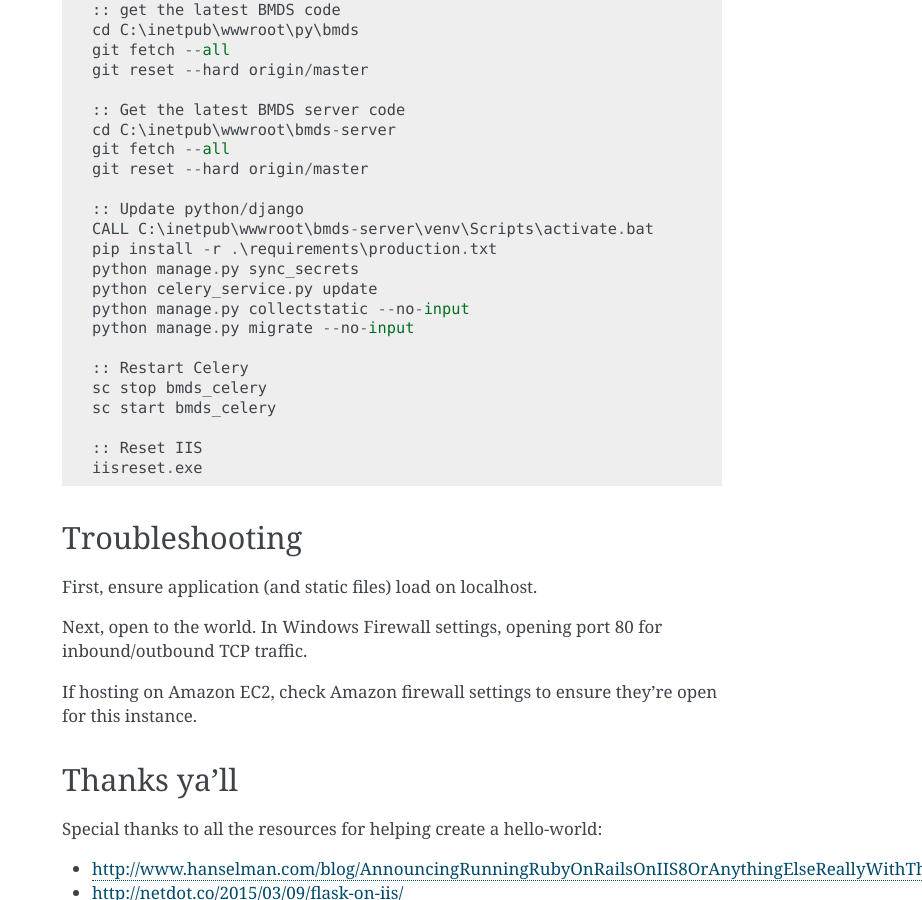
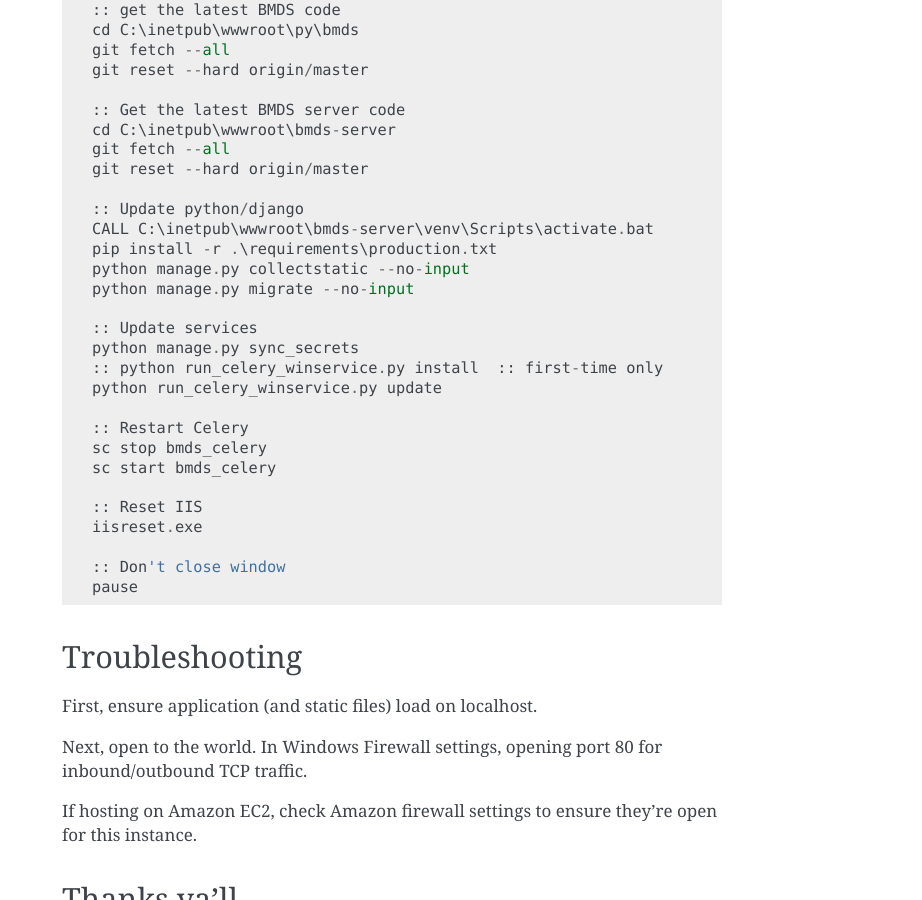
Before and after one commit to shapiromatron/bmds-server, a Sphinx documentation site: the page built from docs/deploying.rst, in a window 1280 px wide and 900 px high, scrolled down 2931 px. Shown: the whole window, without its empty margins (358-1280 px from the left). Built offline with Sphinx 7.4.7, drawn with Linux system fonts in a browser that asks for light colours.

```diff
--- a/docs/deploying.rst
+++ b/docs/deploying.rst
@@ -122,10 +122,13 @@ Create a batch file like this, and run as administrator::
     :: Update python/django
     CALL C:\inetpub\wwwroot\bmds-server\venv\Scripts\activate.bat
     pip install -r .\requirements\production.txt
-    python manage.py sync_secrets
-    python celery_service.py update
     python manage.py collectstatic --no-input
     python manage.py migrate --no-input
+
+    :: Update services
+    python manage.py sync_secrets
+    :: python run_celery_winservice.py install  :: first-time only
+    python run_celery_winservice.py update
 
     :: Restart Celery
     sc stop bmds_celery
@@ -133,6 +136,9 @@ Create a batch file like this, and run as administrator::
 
     :: Reset IIS
     iisreset.exe
+
+    :: Don't close window
+    pause
 
 Troubleshooting
 ~~~~~~~~~~~~~~~
```
Also changed, not shown: 1 other file.
